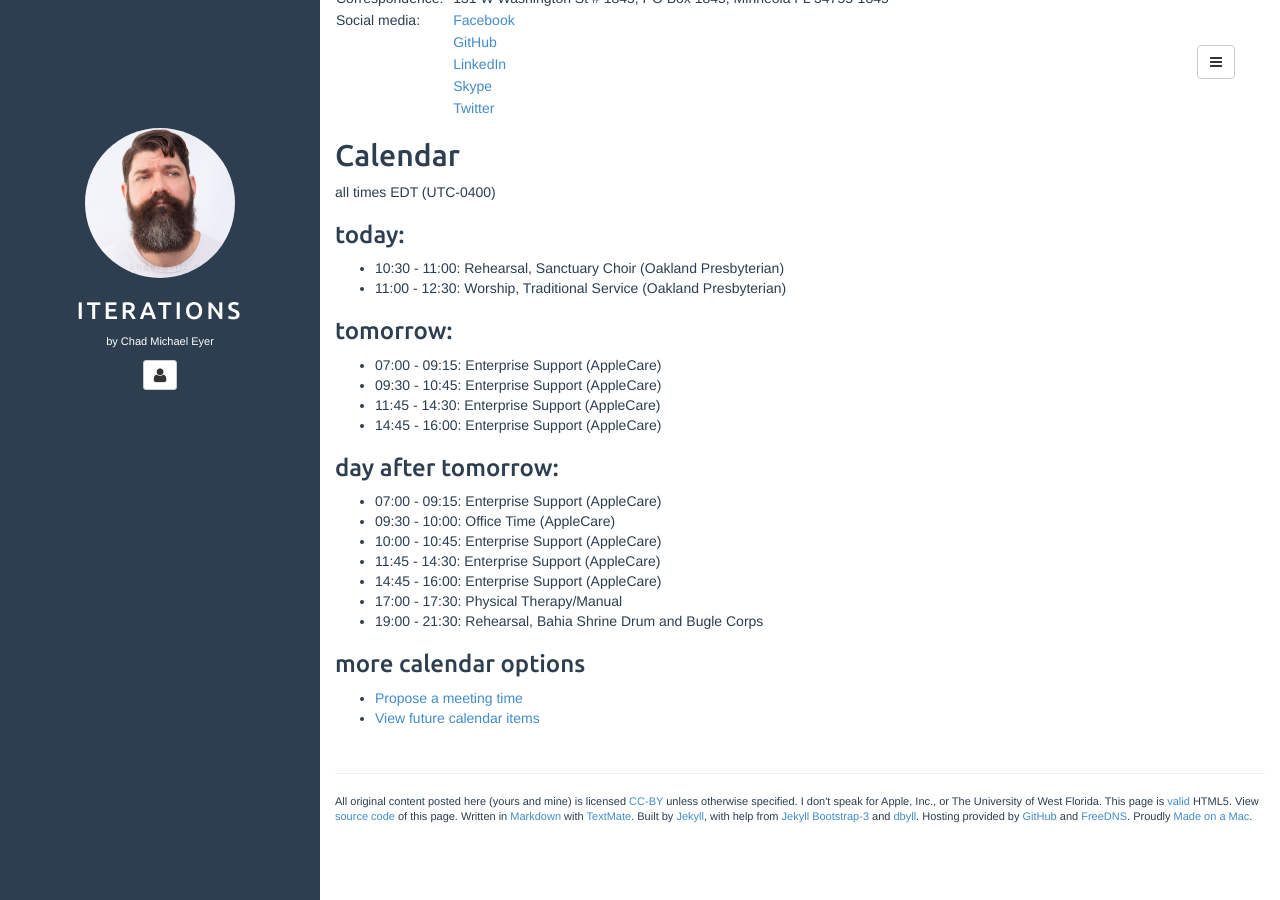
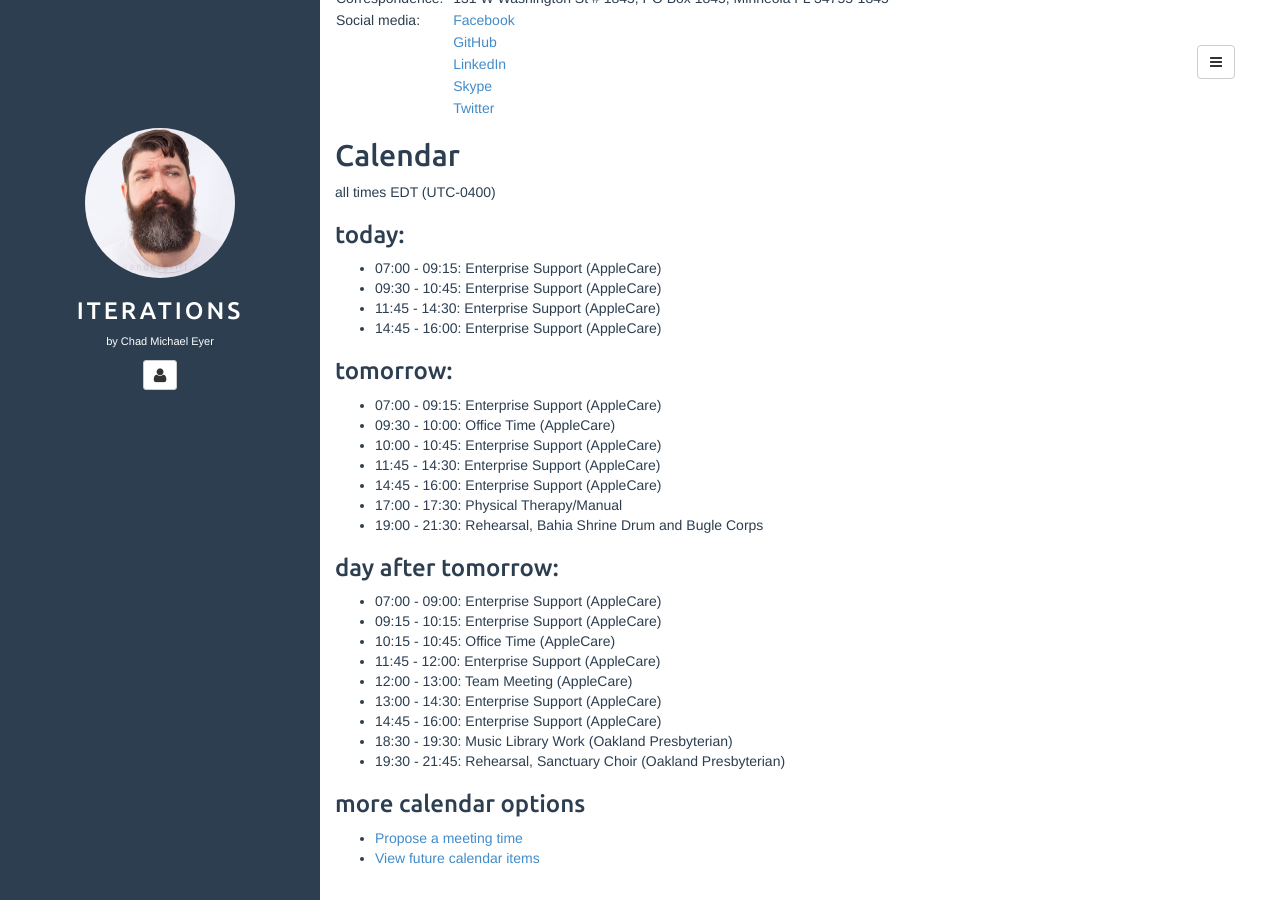
Before and after one commit to chadmichaeleyer/chadmichaeleyer.github.io, a Jekyll site: the page built from about.md, in a window 1280 px wide and 900 px high, scrolled down 1295 px. Built offline with Jekyll 4.4.1, drawn with Linux system fonts in a browser that asks for light colours.

Commit message:
calendar update

```diff
--- a/calendar.markdown
+++ b/calendar.markdown
@@ -1,18 +1,13 @@
 all times EDT (UTC-0400)
 
 ### today:
-
-* 10:30 - 11:00: Rehearsal, Sanctuary Choir (Oakland Presbyterian)
-* 11:00 - 12:30: Worship, Traditional Service (Oakland Presbyterian)
-
-### tomorrow:
 
 * 07:00 - 09:15: Enterprise Support (AppleCare)
 * 09:30 - 10:45: Enterprise Support (AppleCare)
 * 11:45 - 14:30: Enterprise Support (AppleCare)
 * 14:45 - 16:00: Enterprise Support (AppleCare)
 
-### day after tomorrow:
+### tomorrow:
 
 * 07:00 - 09:15: Enterprise Support (AppleCare)
 * 09:30 - 10:00: Office Time (AppleCare)
@@ -21,3 +16,15 @@ all times EDT (UTC-0400)
 * 14:45 - 16:00: Enterprise Support (AppleCare)
 * 17:00 - 17:30: Physical Therapy/Manual
 * 19:00 - 21:30: Rehearsal, Bahia Shrine Drum and Bugle Corps
+
+### day after tomorrow:
+
+* 07:00 - 09:00: Enterprise Support (AppleCare)
+* 09:15 - 10:15: Enterprise Support (AppleCare)
+* 10:15 - 10:45: Office Time (AppleCare)
+* 11:45 - 12:00: Enterprise Support (AppleCare)
+* 12:00 - 13:00: Team Meeting (AppleCare)
+* 13:00 - 14:30: Enterprise Support (AppleCare)
+* 14:45 - 16:00: Enterprise Support (AppleCare)
+* 18:30 - 19:30: Music Library Work (Oakland Presbyterian)
+* 19:30 - 21:45: Rehearsal, Sanctuary Choir (Oakland Presbyterian)
```
Also changed, not shown: calendar-year.markdown (+4 -5 lines).
